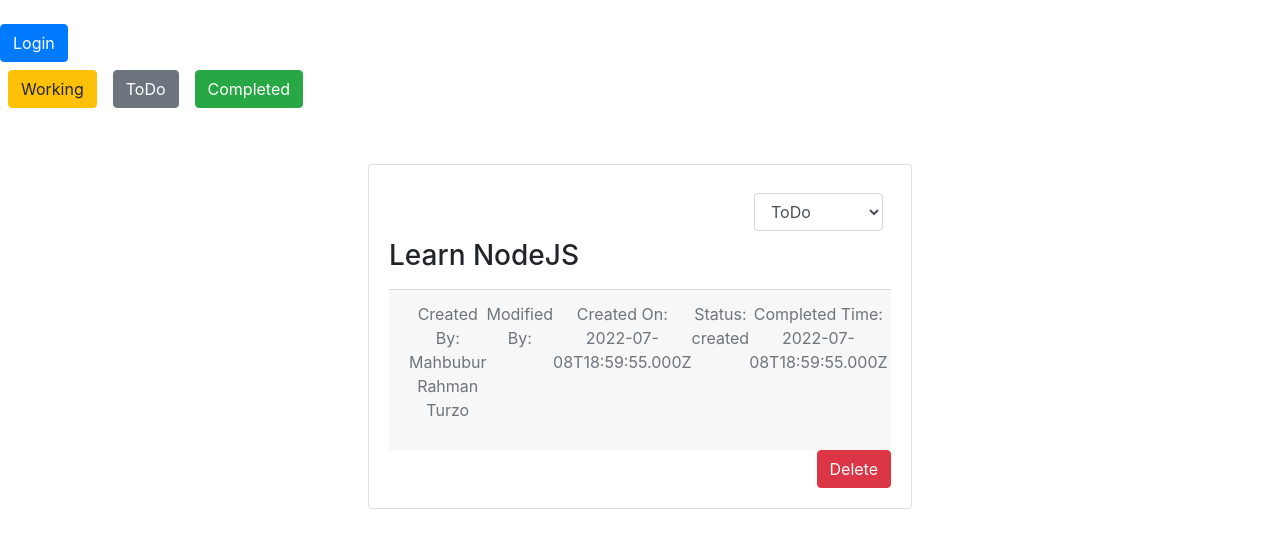
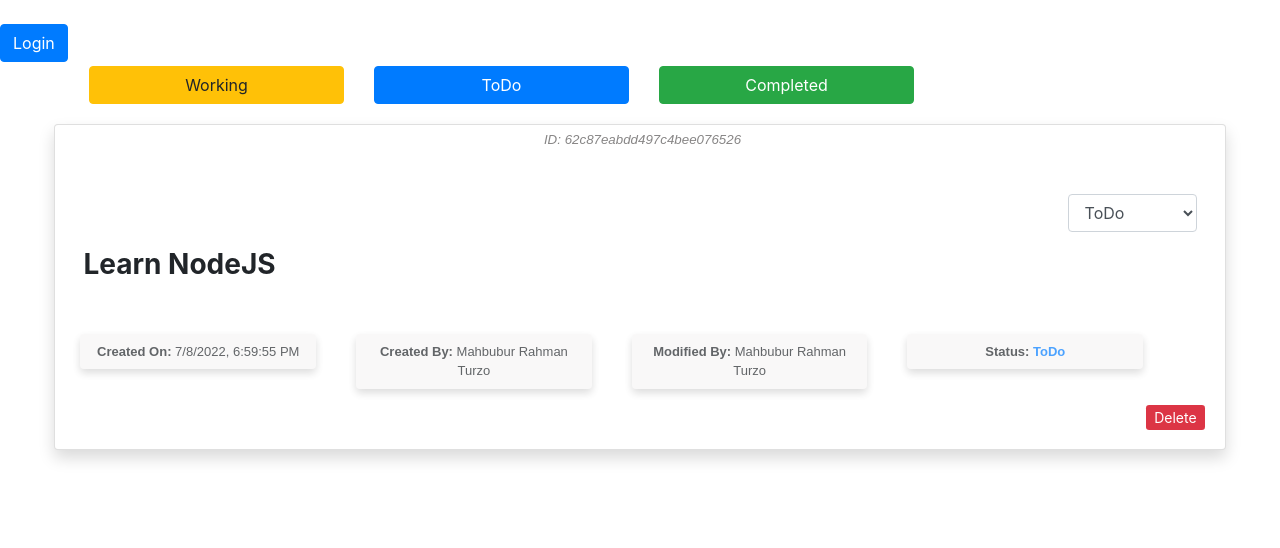
Before and after one commit to Turzoxpress/task-tracker-app-react-frontend, a React (Create React App) app: page / in a window 1280 px wide. Shown: the top 548 px of the page. Built offline with nearby package versions, Linux system fonts and the light colour scheme; no server answers.

Commit message:
item redesign completed

```diff
--- a/src/App.css
+++ b/src/App.css
@@ -59,7 +59,11 @@ label {
 }
 
 .custom_div_center {
+  width: 94%;
+  display: inline-block;
+  justify-content: center;
+  align-items: center;
   text-align: center;
-  width: 50%;
-  margin: 0 auto;
+  margin-left: 3%;
+  margin-right: 3%;
 }
--- a/src/component/pages/ToDo.js
+++ b/src/component/pages/ToDo.js
@@ -43,10 +43,43 @@ const ToDo = ({ todo, handleToggle, handleDelete, isLoggedIn }) => {
   //   //alert(document.getElementById("statusChanger").value);
   // };
 
+  let today = new Date(todo.created_at);
+  let modifiedDate = today.toLocaleString("en-US");
+  console.log(modifiedDate);
+
+  let modifiedBy = "NA";
+  if (todo.created_by) {
+    modifiedBy = todo.created_by;
+  }
+
+  let workingStatus = "NA";
+  let statusTextClass = "text-secondary";
+  if (todo.status) {
+    if (todo.status === "created") {
+      workingStatus = "ToDo";
+      statusTextClass = "text-primary";
+    } else if (todo.status === "working") {
+      workingStatus = "In Progress";
+      statusTextClass = "text-warning";
+    } else if (todo.status === "completed") {
+      workingStatus = "Completed";
+      statusTextClass = "text-success";
+    } else if (todo.status === "deleted") {
+      workingStatus = "Deleted";
+      statusTextClass = "text-danger";
+    }
+  }
+
+  console.log("status : " + workingStatus);
+
   return (
-    <div>
-      <div>
-        <div className="card m-5">
+    <div className="row">
+      <div className="col-xl-12 col-lg-12 col-md-12 col-sm-12 col-12">
+        <div className="card m-3 shadow bg-white">
+          <p className="card_id_p">
+            <i>{"ID: " + todo._id}</i>
+          </p>
+
           <div className="card-body">
             <div className="right_button_align">
               <div className="drop_down_div m-2">
@@ -65,19 +98,47 @@ const ToDo = ({ todo, handleToggle, handleDelete, isLoggedIn }) => {
               </div>
             </div>
 
-            <h3 className="card-title card_title">{todo.task_name}</h3>
-            <p className="card-text card_title">{todo.task_description}</p>
+            <h3 className="card-title card_title p-2">
+              <b>{todo.task_name}</b>
+            </h3>
+            <p className="card-text card_title p-2 card_description_p">
+              {todo.task_description}
+            </p>
 
-            <div className="card-footer d-flex text-muted">
-              <p>Created By: {todo.created_by}</p>
-              <p>Modified By: {todo.modified_by}</p>
-              <p>Created On: {todo.created_at}</p>
-              <p>Status: {todo.status}</p>
-              <p>Completed Time: {todo.created_at}</p>
+            <div class="footer_div_custom">
+              <div class="row">
+                <div class="col-sm">
+                  <p className="footer_div_p footer_text_size  p-2 rounded">
+                    <bold className="footer_div_title_text">Created On: </bold>
+                    {modifiedDate}
+                  </p>
+                </div>
+
+                <div class="col-sm">
+                  <p className="footer_div_p footer_text_size  p-2 rounded">
+                    <bold className="footer_div_title_text">Created By: </bold>
+                    {todo.created_by}
+                  </p>
+                </div>
+
+                <div class="col-sm">
+                  <p className="footer_div_p footer_text_size  p-2 rounded">
+                    <bold className="footer_div_title_text">Modified By: </bold>
+                    {modifiedBy}
+                  </p>
+                </div>
+
+                <div class="col-sm">
+                  <p className="footer_div_p footer_text_size  p-2 rounded">
+                    <bold className="footer_div_title_text">Status: </bold>
+                    <b className={statusTextClass}> {workingStatus}</b>
+                  </p>
+                </div>
+              </div>
             </div>
 
             <div className="right_button_align">
-              <a href="#" className="btn btn-danger">
+              <a href="#" className="btn-sm btn-danger">
                 Delete
               </a>
             </div>
--- a/src/component/pages/tasks.js
+++ b/src/component/pages/tasks.js
@@ -231,35 +231,42 @@ export default function () {
         </button>
       </div>
 
-      <div>
+      <div class="container">
+        <div class="row">
+          <div class="col-sm">
             <button
               type="button"
-          className="btn btn-warning m-2"
+              className="btn btn-warning m-1 btn-block"
               onClick={handleWorkingButtonClick}
             >
               Working
             </button>
-
+          </div>
+          <div class="col-sm">
             <button
               type="button"
-          className="btn btn-secondary m-2"
+              className="btn btn-primary m-1 btn-block"
               onClick={handleToDoButtonClick}
             >
               ToDo
             </button>
-
+          </div>
+          <div class="col-sm">
             <button
               type="button"
-          className="btn btn-success m-2"
+              className="btn btn-success m-1 btn-block"
               onClick={handleCompletedButtonClick}
             >
               Completed
             </button>
+          </div>
 
+          <div class="col-sm">
+            <div>
               {isLoggedIn ? (
                 <button
                   type="button"
-            className="btn btn-danger m-2"
+                  className="btn btn-danger m-1 btn-block"
                   onClick={handleDeletedButtonClick}
                 >
                   Deleted
@@ -268,6 +275,10 @@ export default function () {
                 <div></div>
               )}
             </div>
+          </div>
+        </div>
+      </div>
+
       <div>
         <ToDoList
           toDoList={tasks}
--- a/src/index.css
+++ b/src/index.css
@@ -23,3 +23,50 @@ code {
 .drop_down_div {
   display: inline-block;
 }
+
+.footer_div {
+  display: flex;
+  width: 95%;
+  margin-right: auto;
+  margin-left: auto;
+  margin-top: 10px;
+}
+
+.footer_div_custom {
+  max-width: 95%;
+}
+
+.footer_div_p {
+  box-shadow: 0 4px 8px 0 rgba(0, 0, 0, 0.2);
+  text-align: center;
+  font-family: arial;
+  margin-left: 5px;
+  margin-right: 5px;
+  background-color: #f7f6f6;
+  opacity: 0.7;
+}
+
+.card_body_div {
+  width: 95%;
+}
+
+.footer_text_size {
+  font-size: small;
+}
+
+.footer_div_title_text {
+  font-weight: 900;
+}
+
+.card_id_p {
+  opacity: 0.8;
+  font-family: arial;
+  font-size: smaller;
+  color: #696767;
+  margin-top: 5px;
+  margin-left: 5px;
+}
+
+.card_description_p {
+  font-size: large;
+}
```
Lines whose indentation alone changed are shown as unchanged.
